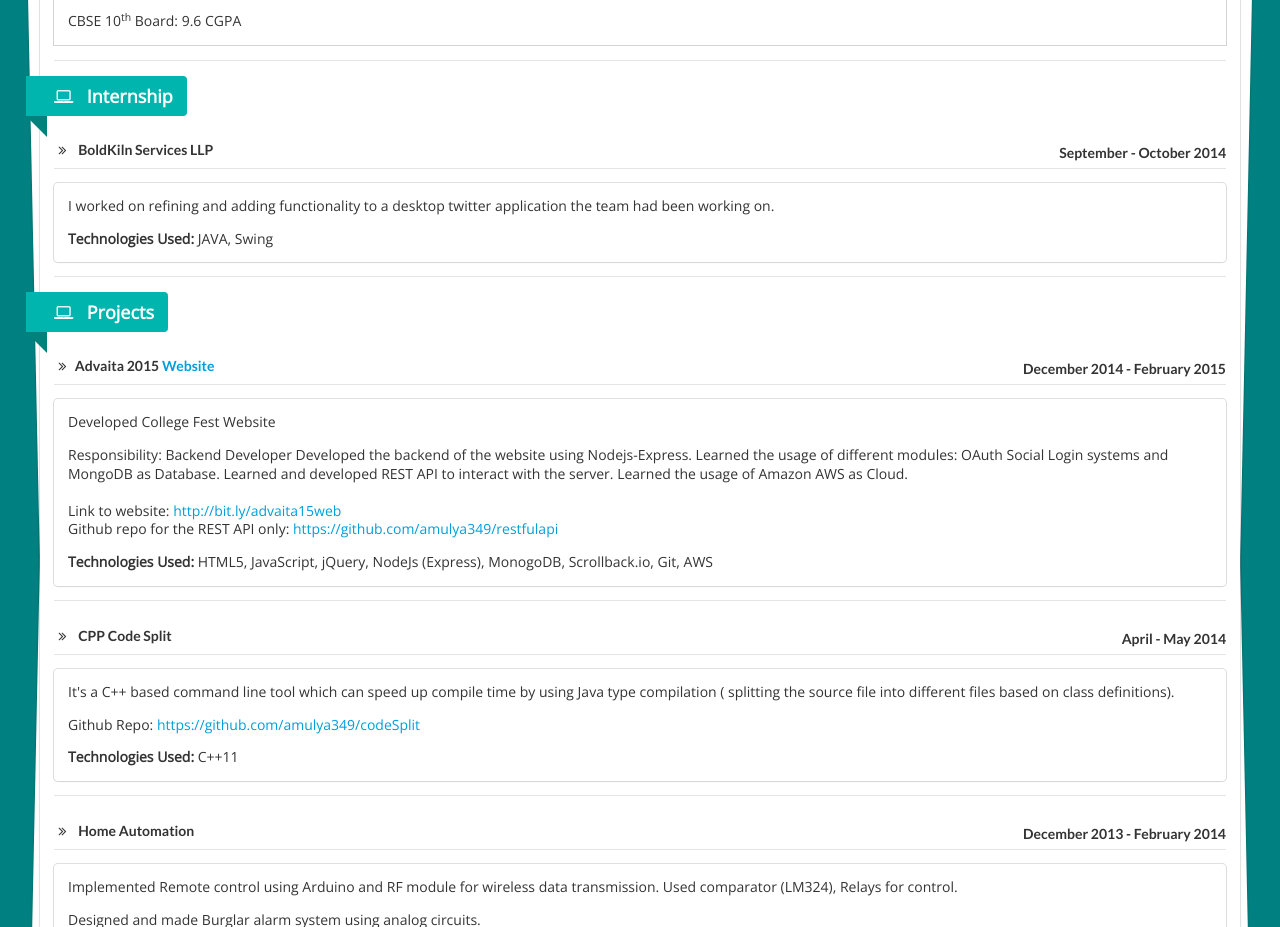
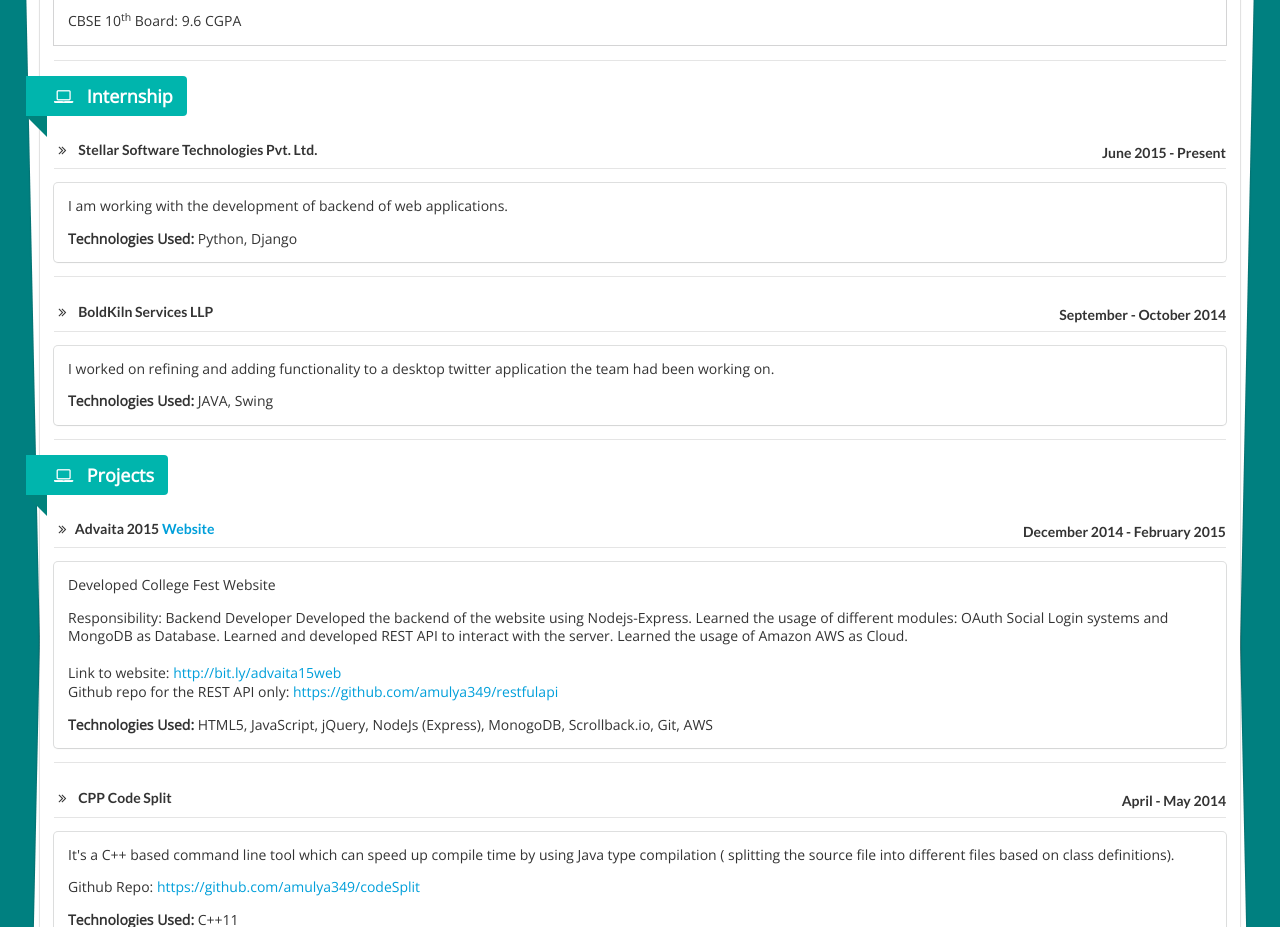
Before and after one commit to amulya349/amulya349.github.io, a plain HTML site: page index.html in a window 1280 px wide. Shown: the part 1105-2032 px from the top of the page. Drawn offline with nearby package versions, Linux system fonts and the light colour scheme; a script that the page names is missing.

```diff
--- a/index.html
+++ b/index.html
@@ -88,6 +88,20 @@
 				</div>
 				<div class="ui divider"></div>
 				<div class="ui huge teal ribbon label"><i class="laptop icon"></i>Internship</div>
+				<div class="ui dividing header">
+					<div class="ui grid">
+						<div class="two column row">
+							<p class="left aligned column"><i class="angle double right icon"></i>Stellar Software Technologies Pvt. Ltd.</p>
+							<div class="right aligned column">June 2015 - Present</div>
+						</div>
+					</div>
+				</div>
+				<div class="ui segment">
+					<p>I am working with the development of backend of web applications.</p>
+
+					<p><b>Technologies Used:</b> Python, Django</p>
+				</div>
+				<div class="ui divider"></div>
 				<div class="ui dividing header">
 					<div class="ui grid">
 						<div class="two column row">
```
